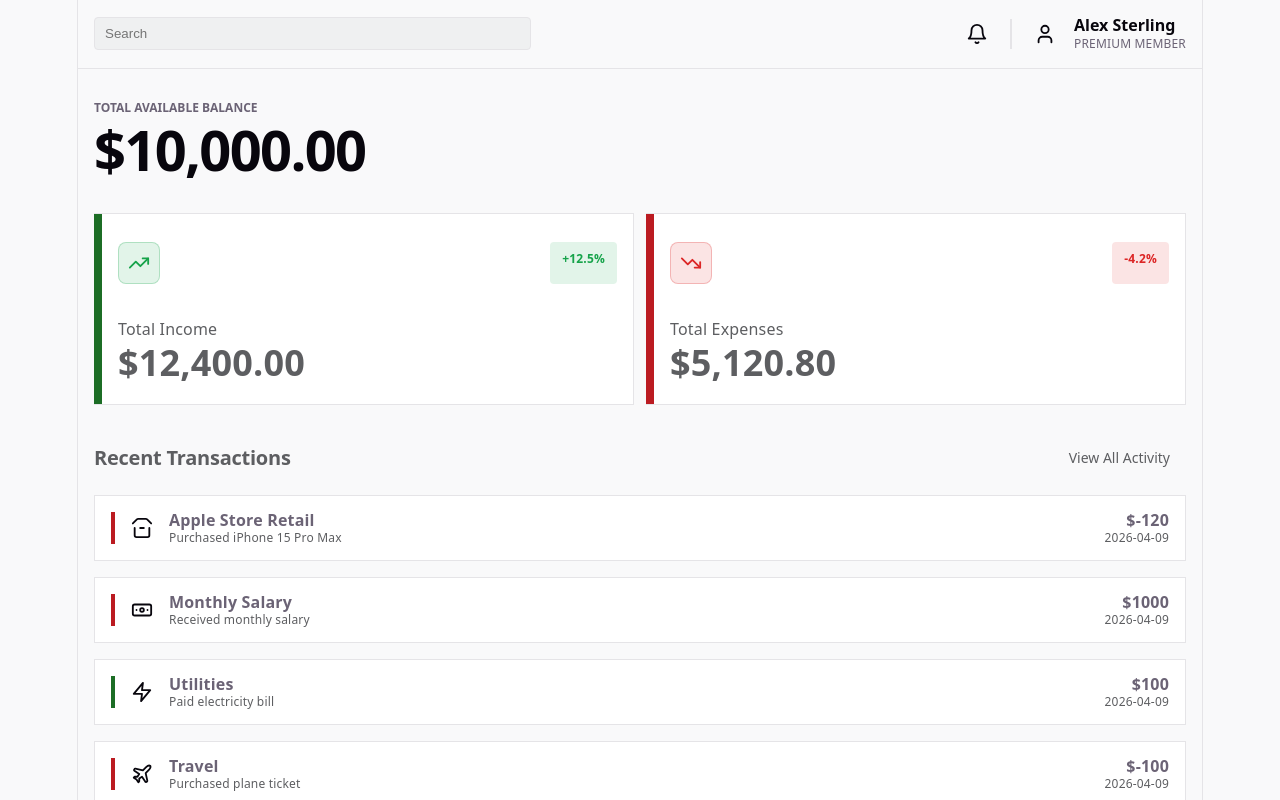
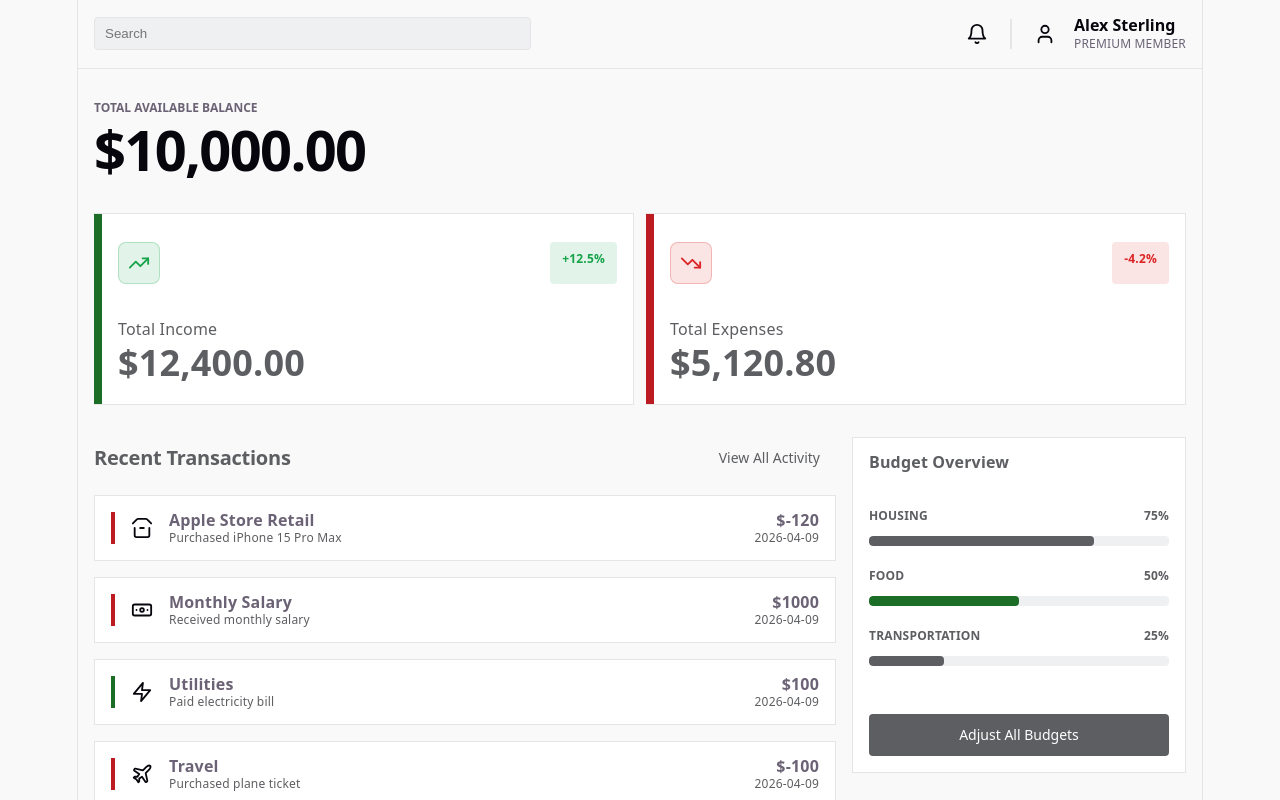
Before and after one commit to talha-ashraf-brainx/Expense-Tracker-React, a React (Vite) app: page / in a window 1280 px wide. Shown: the top 800 px of the page. Built offline with nearby package versions, Linux system fonts and the light colour scheme.

Commit message:
overview container

```diff
--- a/src/App.css
+++ b/src/App.css
@@ -0,0 +1,11 @@
+.listing-section {
+    display: flex;
+    justify-content: start;
+    align-items: flex-start;
+
+    @media (max-width: 1024px) {
+        flex-direction: column;
+        margin-left: 16px;
+        justify-content: center;
+    }
+}
--- a/src/App.tsx
+++ b/src/App.tsx
@@ -3,6 +3,7 @@ import AppBar from './components/AppBar'
 import AvailableBalance from './components/AvailableBalance'
 import IncomeExpensesRow from './components/IncomeExpensesRow'
 import RecentTransactionsListing from './components/RecentTransactionsListing'
+import OverviewContainer from './components/OverviewContainer'
 
 function App() {
 
@@ -11,8 +12,9 @@ function App() {
       <AppBar />
       <AvailableBalance />
       <IncomeExpensesRow />
-      <section>
+      <section className="listing-section">
         <RecentTransactionsListing />
+        <OverviewContainer />
       </section>
     </>
   )
--- /dev/null
+++ b/src/components/OverviewContainer.css
@@ -0,0 +1,73 @@
+.overview-container {
+    margin: 32px 16px 32px 0px;
+    padding: 16px;
+    background-color: #fff;
+    border: 1px solid var(--border);
+    width: 300px;
+    display: flex;
+    flex-direction: column;
+    gap: 24px;
+}
+
+.overview-container h3 {
+    margin: 0;
+    font-size: 16px;
+    font-weight: 600;
+    color: #5D5E61;
+    line-height: 100%;
+    align-self: start;
+    margin-bottom: 16px;
+}
+
+.overview-container button {
+    margin: 0;
+    padding: 8px 16px;
+    border: none;
+    border-radius: 4px;
+    background: transparent;
+    font: inherit;
+    color: inherit;
+    background-color: #5D5E61;
+    color: #fff;
+    font-size: 14px;
+
+    margin-top: 24px;
+
+}
+
+.overview-container-item {
+    display: flex;
+    flex-direction: column;
+    gap: 14px;
+}
+
+.overview-container-item-header {
+    display: flex;
+    flex-direction: row;
+    justify-content: space-between;
+    align-items: center;
+}
+
+.overview-container-item-header h4 {
+    margin: 0;
+    font-size: 12px;
+    font-weight: 600;
+    color: #5D5E61;
+    margin: 0;
+    line-height: 100%;
+}
+
+.overview-container-item-progress-bar {
+    width: 100%;
+    height: 10px;
+    background-color: #eff0f1;
+    border-radius: 4px;
+    overflow: hidden;
+}
+
+.overview-container-item-progress-bar-fill {
+    height: 100%;
+    border-radius: 4px;
+    background-color: var(--accent);
+    transition: width 0.2s ease;
+}
--- /dev/null
+++ b/src/components/OverviewContainer.tsx
@@ -0,0 +1,55 @@
+import './OverviewContainer.css'
+
+
+const OverviewContainer = () => {
+    return (
+        <div className="overview-container">
+
+            <h3>Budget Overview</h3>
+
+            <OverviewContainerItem title="HOUSING" progress={75} color="#5D5E61" />
+            <OverviewContainerItem title="FOOD" progress={50} color="#1C6D25" />
+            <OverviewContainerItem title="TRANSPORTATION" progress={25} color="#5D5E61" />
+
+            <button>
+                Adjust All Budgets
+            </button>
+
+        </div>
+    )
+}
+
+export default OverviewContainer
+
+type OverviewContainerItemType = {
+    title: string
+    progress: number
+    color: string
+}
+
+
+export const OverviewContainerItem = ({ title, progress, color }: OverviewContainerItemType) => {
+    const value = Math.min(100, Math.max(0, progress))
+
+    return (
+        <div className="overview-container-item">
+            <div className="overview-container-item-header">
+                <h4>{title}</h4>
+                <h4>{value}%</h4>
+            </div>
+
+            <div
+                className="overview-container-item-progress-bar"
+                role="progressbar"
+                aria-valuenow={value}
+                aria-valuemin={0}
+                aria-valuemax={100}
+            >
+                <div
+                    className="overview-container-item-progress-bar-fill"
+                    style={{ width: `${value}%`, backgroundColor: color }}
+                />
+            </div>
+        </div>
+    )
+}
--- a/src/components/RecentTransactionsListing.css
+++ b/src/components/RecentTransactionsListing.css
@@ -3,6 +3,7 @@
     display: flex;
     flex-direction: column;
     gap: 16px;
+    flex: 1;
 }
 
 .recent-transactions-listing-header {
```
